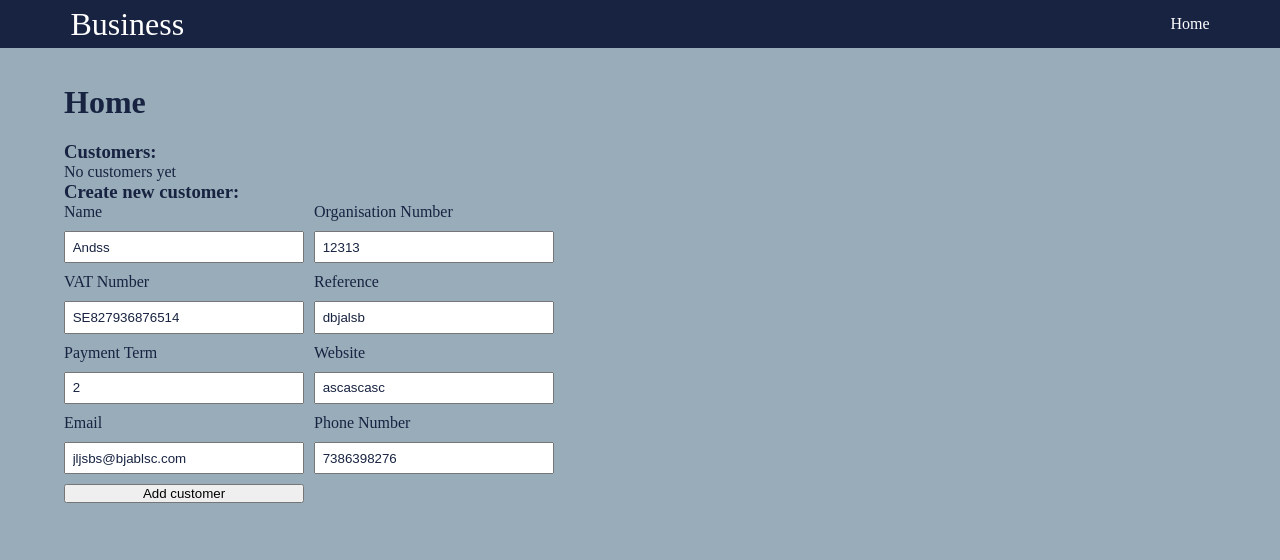
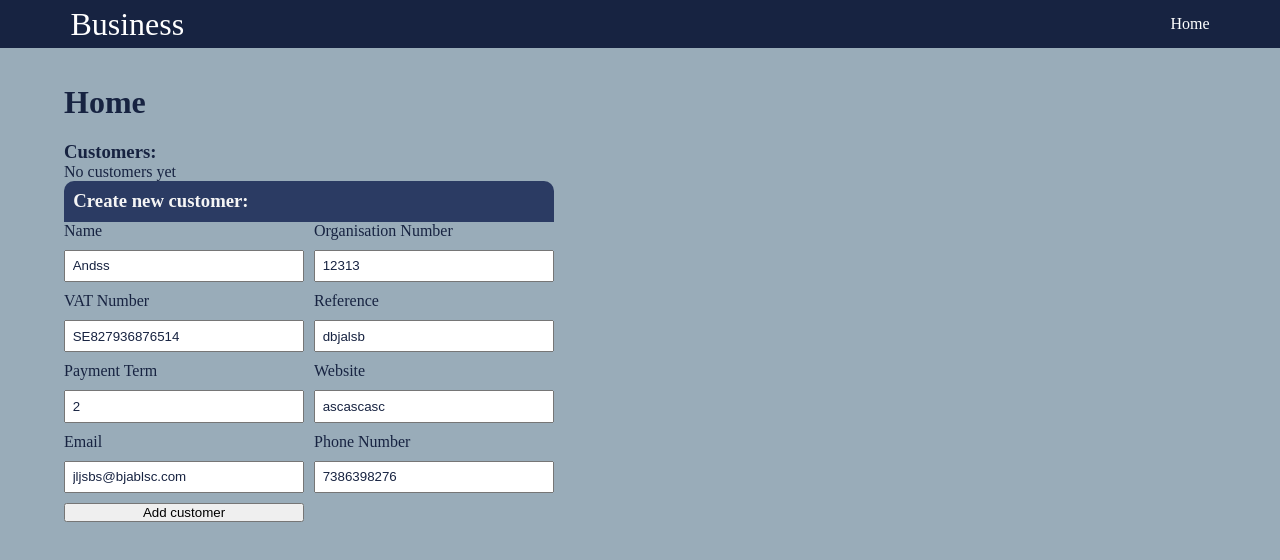
Before and after one commit to henningsover/js-lessons-business, a React (Create React App) app: page /home in a window 1280 px wide. Shown: the top 560 px of the page. Built offline with nearby package versions, Linux system fonts and the light colour scheme; no server answers; sample sign-in values are in the browser's storage.

Commit message:
*Move userdata to context *Add styled components to homepage

```diff
--- a/src/App.js
+++ b/src/App.js
@@ -12,11 +12,19 @@ import CustomerDetailsPage from './pages/CustomerDetailsPage';
 function App() {
   const [customerList, setCustomerList] = useState(null);
   const [shouldLoadCustomerList, setShouldLoadCustomerList] = useState(true);
+  const [userData, setUserData] = useState(null);
   return (
     <div className="App">
       <GlobalStyle />
       <UserContext.Provider
-        value={{ customerList, setCustomerList, shouldLoadCustomerList, setShouldLoadCustomerList }}
+        value={{
+          customerList,
+          setCustomerList,
+          shouldLoadCustomerList,
+          setShouldLoadCustomerList,
+          userData,
+          setUserData,
+        }}
       >
         <Switch>
           <Route
--- a/src/pages/HomePage.jsx
+++ b/src/pages/HomePage.jsx
@@ -1,4 +1,4 @@
-import React, { useEffect, useContext, useState } from 'react';
+import React, { useEffect, useContext } from 'react';
 import { useHistory } from 'react-router-dom';
 import styled from 'styled-components';
 import UserKit from '../data/UserKit';
@@ -7,19 +7,10 @@ import CreateCustomerForm from '../components/home_page/CreateCustomerForm';
 import CustomerList from '../components/home_page/CustomerList';
 
 import { CenteredContainer } from '../components/global/GlobalStyledComponents';
+import LoggedInTopContent from '../components/global/LoggedInTopContent';
 
 const ContentWrapper = styled(CenteredContainer)`
   padding-top: 1em;
-`;
-
-const TopContainer = styled.div`
-  display: flex;
-  justify-content: space-between;
-  margin: 20px 0;
-`;
-
-const MainContentContainer = styled.div`
-  display: flex;
 `;
 
 const CustomerListContainer = styled.div`
@@ -27,10 +18,27 @@ const CustomerListContainer = styled.div`
   margin-right: 20px;
 `;
 
+const CreateCustomerContainer = styled.div`
+  width: fit-content;
+`;
+const CreateCustomerTitle = styled.h3`
+  padding: 0.5em;
+  background: #2b3b63;
+  color: whitesmoke;
+  border-top-left-radius: 10px;
+  border-top-right-radius: 10px;
+`;
+
 export default function HomePage() {
-  const { customerList, setCustomerList, shouldLoadCustomerList, setShouldLoadCustomerList } = useContext(UserContext);
+  const {
+    customerList,
+    setCustomerList,
+    shouldLoadCustomerList,
+    setShouldLoadCustomerList,
+    userData,
+    setUserData,
+  } = useContext(UserContext);
 
-  const [userData, setUserData] = useState(null);
   const userKit = new UserKit();
   const history = useHistory();
 
@@ -80,23 +88,15 @@ export default function HomePage() {
   return (
     <main>
       <ContentWrapper>
-        <TopContainer>
-          <h1>Home</h1>
-          {userData && (
-            <div>
-              <p>{`Logged in as: ${userData.firstName} ${userData.lastName}`} </p>
-              <p>{`Email: ${userData.email}`}</p>
-            </div>
-          )}
-        </TopContainer>
+        <LoggedInTopContent pageTitle="Home" />
         <CustomerListContainer>
           <h3>Customers:</h3>
           {customerList ? <CustomerList /> : <span>No customers yet</span>}
         </CustomerListContainer>
-        <div>
-          <h3>Create new customer:</h3>
+        <CreateCustomerContainer>
+          <CreateCustomerTitle>Create new customer:</CreateCustomerTitle>
           <CreateCustomerForm />
-        </div>
+        </CreateCustomerContainer>
       </ContentWrapper>
     </main>
   );
```
